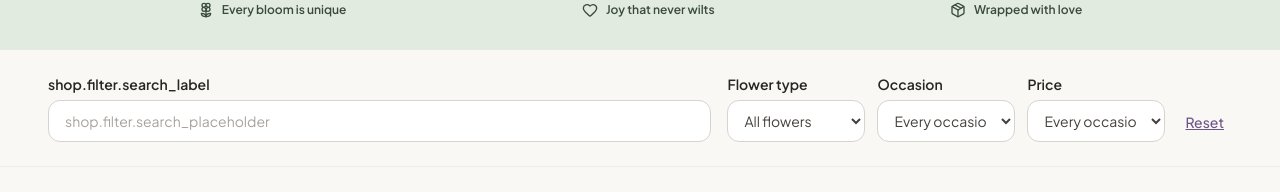
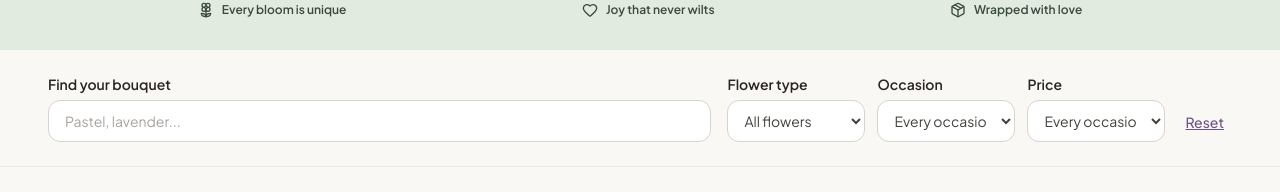
Before and after one commit to Yasaman-Behnam-Malekzadeh/flower-shop, a React (Create React App) app in the folder frontend/: page /shop in a window 1280 px wide. Shown: the part 356-548 px from the top of the page. Built offline with nearby package versions, Linux system fonts and the light colour scheme; no server answers.

Commit message:
fix(shop):fix some items in shop's translation

```diff
--- a/frontend/src/Components/Shop/ShopFilterBar.js
+++ b/frontend/src/Components/Shop/ShopFilterBar.js
@@ -9,10 +9,10 @@ export default function ShopFilterBar() {
 
         {/* Search Input */}
         <div className="flex-1 w-full md:w-auto">
-          <label className="block font-semibold mb-1.5 text-stone-800">{t("shop.filter.search_label")}</label>
+          <label className="block font-semibold mb-1.5 text-stone-800">{t("shop.filters.search_label")}</label>
           <input
             type="text"
-            placeholder={t("shop.filter.search_placeholder")}
+            placeholder={t("shop.filters.search_placeholder")}
             className="w-full bg-white border border-stone-300 rounded-xl px-4 py-2.5 focus:outline-none focus:ring-2 focus:ring-[#6C5389]/30 transition-all text-stone-800 placeholder-stone-400"
           />
         </div>
```
Also changed, not shown: 7 other files (tests, documents, lock files or other folders).
